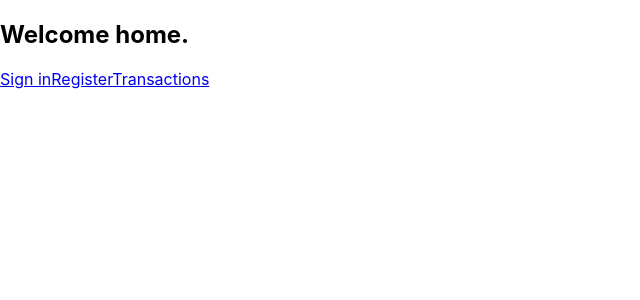
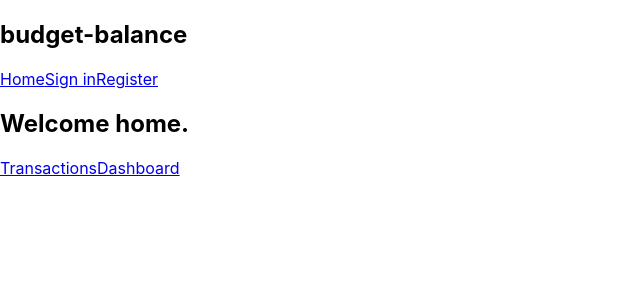
Before and after one commit to davidhorobin/budget-balance, a React (Create React App) app in the folder frontend/: page / in a window 1280 px wide. Shown: the top 300 px of the page, without its empty margins (0-640 px from the left). Built offline with nearby package versions, Linux system fonts and the light colour scheme; no server answers.

Commit message:
add: header to all pages and links between them

```diff
--- a/frontend/src/components/Accounts.js
+++ b/frontend/src/components/Accounts.js
@@ -1,8 +1,7 @@
 import useAxiosPrivate from '../hooks/useAxiosPrivate';
 import useAuth from '../hooks/useAuth';
-import {useState, useEffect} from 'react'
+import {useEffect, useState} from 'react'
 import AccountTable from './AccountTable';
-import {Link} from "react-router-dom";
 
 const INFO_URL = "/accounts/info"
 
@@ -31,7 +30,6 @@ const Accounts = () => {
             <h1>Account dashboard</h1>
             <p>Total: {total}</p>
             <AccountTable accounts={accounts}/>
-            <Link to="/">Home</Link>
         </section>
     );
 }
--- a/frontend/src/components/App.js
+++ b/frontend/src/components/App.js
@@ -1,5 +1,5 @@
 import Login from "./Login";
-import {Routes, Route} from "react-router-dom";
+import {Route, Routes} from "react-router-dom";
 import usePersistLogin from "../hooks/usePersistLogin";
 import Layout from "./Layout";
 import Transactions from "./Transactions";
@@ -22,7 +22,7 @@ function App() {
                 {/* Protected routes */}
                 <Route element={<RequireAuth/>}>
                     <Route path="accounts/info" element={<Accounts/>}/>
-                    <Route path="transaction" element={<Transactions/>}/>
+                    <Route path="accounts/transactions" element={<Transactions/>}/>
                 </Route>
             </Route>
         </Routes>
--- /dev/null
+++ b/frontend/src/components/Header.js
@@ -0,0 +1,16 @@
+import {Link} from "react-router-dom";
+
+const Header = () => {
+    return (
+        <section>
+            <h1>budget-balance</h1>
+            <nav>
+                <Link to="/">Home</Link>
+                <Link to="/login">Sign in</Link>
+                <Link to="/register">Register</Link>
+            </nav>
+        </section>
+    );
+}
+
+export default Header;
--- a/frontend/src/components/Home.js
+++ b/frontend/src/components/Home.js
@@ -4,11 +4,8 @@ const Home = () => {
     return (
         <section>
             <h1>Welcome home.</h1>
-            <nav>
-                <Link to="/login">Sign in</Link>
-                <Link to="/register">Register</Link>
-                <Link to="/transaction">Transactions</Link>
-            </nav>
+            <Link to="/accounts/transactions">Transactions</Link>
+            <Link to="/accounts/info">Dashboard</Link>
         </section>
     );
 }
--- a/frontend/src/components/Layout.js
+++ b/frontend/src/components/Layout.js
@@ -1,8 +1,10 @@
 import {Outlet} from "react-router-dom";
+import Header from "./Header";
 
 const Layout = () => {
     return (
         <main className="App">
+            <Header/>
             <Outlet/>
         </main>
     );
--- a/frontend/src/components/Login.js
+++ b/frontend/src/components/Login.js
@@ -1,7 +1,7 @@
-import {useState, useEffect} from 'react'
+import {useEffect, useState} from 'react'
 import useAuth from "../hooks/useAuth";
 import axios from '../api/axios'
-import {useNavigate, useLocation, Link} from "react-router-dom";
+import {Link, useLocation, useNavigate} from "react-router-dom";
 
 const LOGIN_URL = '/auth/login'
 
--- a/frontend/src/components/Register.js
+++ b/frontend/src/components/Register.js
@@ -1,4 +1,4 @@
-import {useRef, useState, useEffect} from 'react'
+import {useEffect, useRef, useState} from 'react'
 import {Link} from "react-router-dom";
 import axios from '../api/axios'
 
--- a/frontend/src/components/RequireAuth.js
+++ b/frontend/src/components/RequireAuth.js
@@ -1,4 +1,4 @@
-import {useLocation, Navigate, Outlet} from "react-router-dom";
+import {Navigate, Outlet, useLocation} from "react-router-dom";
 import useAuth from "../hooks/useAuth";
 
 const RequireAuth = () => {
--- a/frontend/src/components/Transactions.js
+++ b/frontend/src/components/Transactions.js
@@ -1,8 +1,7 @@
-import {useState, useEffect} from "react";
+import {useEffect, useState} from "react";
 import useAuth from "../hooks/useAuth";
 import TransactionTable from "./TransactionTable";
 import useAxiosPrivate from "../hooks/useAxiosPrivate";
-import {Link} from "react-router-dom";
 
 const TRANSACTION_URL = "/transaction/"
 
@@ -28,7 +27,6 @@ const Transactions = () => {
     return (
         <section>
             <TransactionTable transactions={transactions}/>
-            <Link to="/">Home</Link>
         </section>
     );
 }
```
